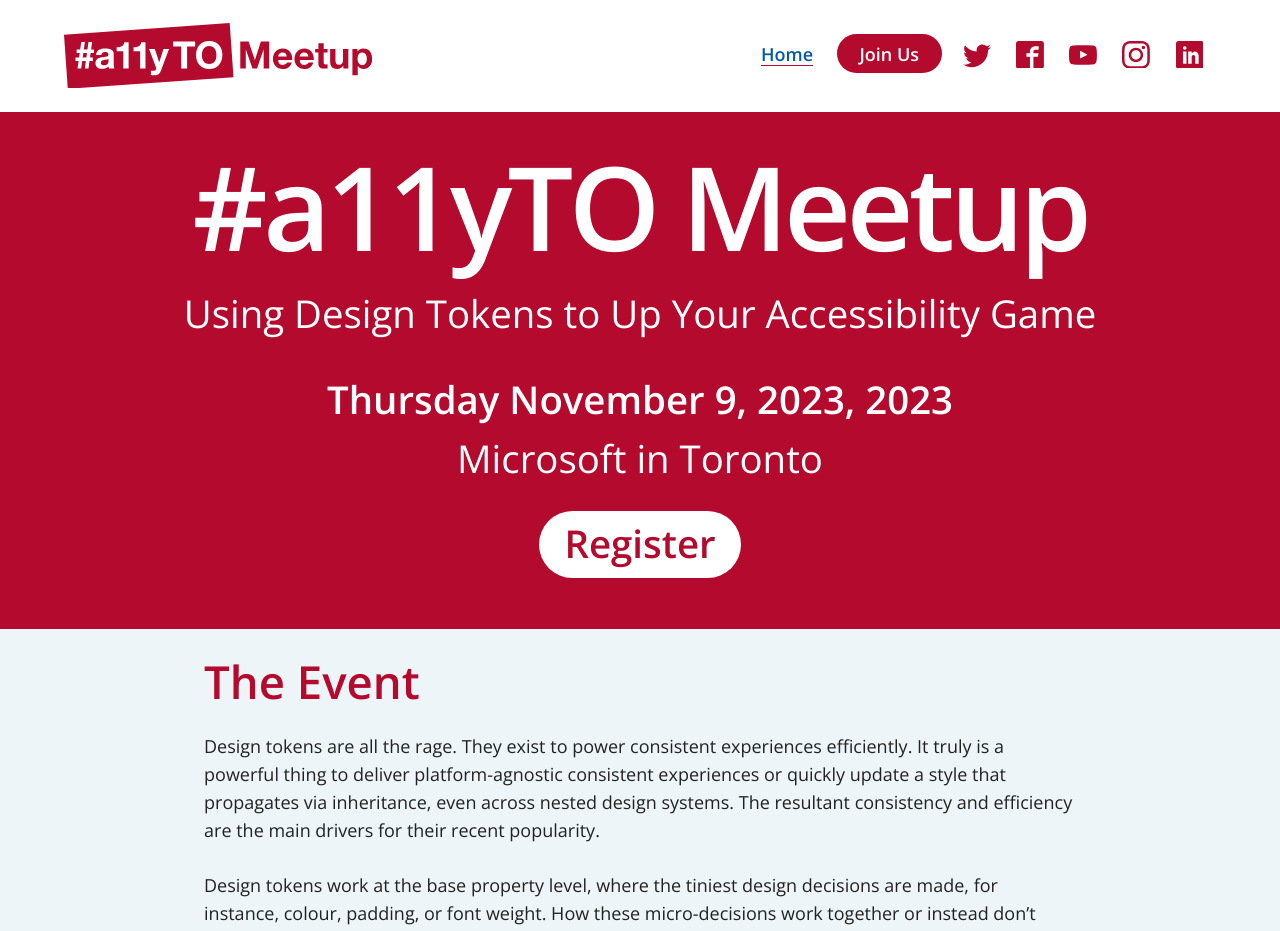
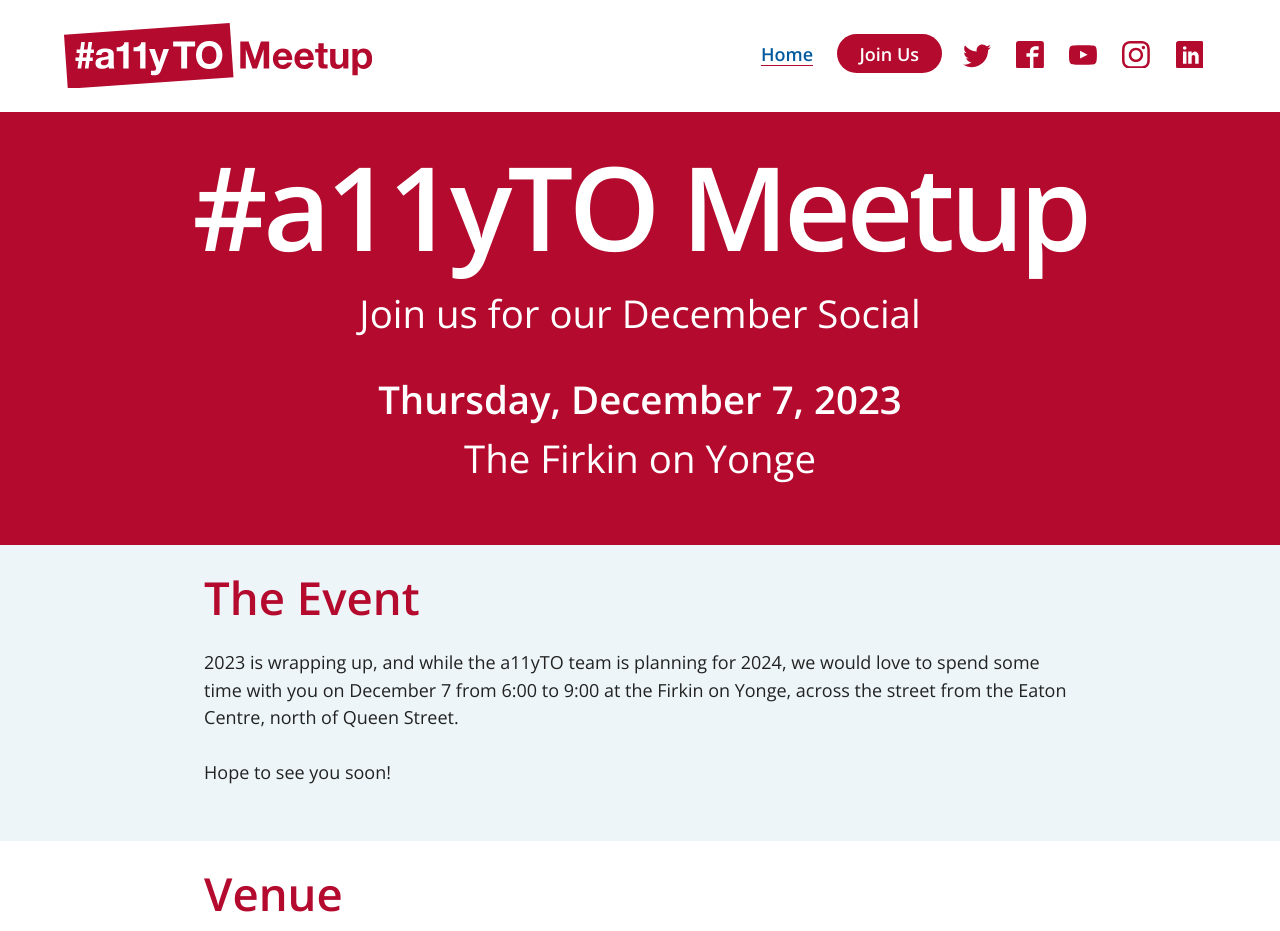
Before and after one commit to a11yTO/static-meetup-site, a Jekyll site: the page built from index.html, in a window 1280 px wide and 1400 px high. Shown: the top 931 px of the window. Built offline with Jekyll 4.4.1, drawn with Linux system fonts in a browser that asks for light colours; some of the changed text lies outside the part shown; grey boxes are pictures that could not be loaded.

Commit message:
Add December event

```diff
--- a/_includes/header.html
+++ b/_includes/header.html
@@ -71,11 +71,11 @@
     {% if page.id == 'home' %}
     <section class="event">
       <h1 class="event-title">#{{ site.title }}</h1>
-      <h2 class="event-description">Using Design Tokens to Up Your Accessibility Game</h2>
+      <h2 class="event-description">Join us for our December Social</h2>
       <ul class="event-detail">
-        <li class="event-date">Thursday November 9, 2023, 2023</li>
-        <li class="event-location">Microsoft in Toronto</li>
-        <li class="register"><a href="https://tickets.a11yto.com/e/15" rel="external nofollow">Register</a></li>
+        <li class="event-date">Thursday, December 7, 2023 </li>
+        <li class="event-location">The Firkin on Yonge</li>
+        <!-- <li class="register"><a href="#" rel="external nofollow">Register</a></li> -->
       </ul>
     </section>
     {% endif %}
--- a/_layouts/home.html
+++ b/_layouts/home.html
@@ -11,10 +11,10 @@
 <section aria-labelledby="travel-title" class="location">
         <h2 id="travel-title">Venue</h2>
         <div class="google-maps">
-          <iframe src="https://www.google.com/maps/embed?pb=!1m18!1m12!1m3!1d2887.199136578252!2d-79.3796743489205!3d43.64402506093955!2m3!1f0!2f0!3f0!3m2!1i1024!2i768!4f13.1!3m3!1m2!1s0x89d4cb2b7e2e6285%3A0x46372d79a92b7ac1!2sCIBC%20Square%2C%2081%20Bay%20St.%2C%20Toronto%2C%20ON%20M5J%201J5!5e0!3m2!1sen!2sca!4v1657389240086!5m2!1sen!2sca" width="600" height="450" style="border:0;" allowfullscreen="" loading="lazy" title="Map to venue" referrerpolicy="no-referrer-when-downgrade"></iframe>
+          <iframe src="https://www.google.com/maps/embed?pb=!1m18!1m12!1m3!1d2886.7372450669613!2d-79.37963010000001!3d43.653634800000034!2m3!1f0!2f0!3f0!3m2!1i1024!2i768!4f13.1!3m3!1m2!1s0x89d4cb33576f820d%3A0xf5d0eb543f38a6fc!2sFirkin%20on%20Yonge!5e0!3m2!1sen!2sca!4v1700938529413!5m2!1sen!2sca" width="600" height="450" style="border:0;" allowfullscreen="" loading="lazy" title="Map to venue" referrerpolicy="no-referrer-when-downgrade"></iframe>
         </div>
         <ul class="address">
-          <li class="venue">Microsoft at CIBC Square</li>
-          <li>81 Bay St. Toronto, ON</li>
+          <li class="venue">The Firkin on Yonge</li>
+          <li>207 Yonge St, Toronto, ON.</li>
         </ul>
       </section>
--- a/index.html
+++ b/index.html
@@ -12,13 +12,5 @@
 <p>The Greater Toronto Area (GTA) is a fantastic hub for digital accessibility and inclusive design. <strong>#a11yTO</strong> welcomes everyone to our community through our Meetups, and accessibility in general. Our goal is to provide a place for you to learn, share your experiences, ideas, and solutions and collaborate on building a more inclusive web.</p> -->
 
 <h2>The Event</h2>
-<p>Design tokens are all the rage. They exist to power consistent experiences efficiently. It truly is a powerful thing to deliver platform-agnostic consistent experiences or quickly update a style that propagates via inheritance, even across nested design systems. The resultant consistency and efficiency are the main drivers for their recent popularity.</p>
-<p>Design tokens work at the base property level, where the tiniest design decisions are made, for instance, colour, padding, or font weight. How these micro-decisions work together or instead don’t work well together can influence whether the experience is accessible.</p>
-<p>Karen Hawkins will show you how design tokens can significantly influence the accessibility of your designs.</p>
-<ul>
-  <li>Karen will show you how design token decisions affect the accessibility of UI elements.</li>
-  <li>You will learn how to use design tokens to improve the accessibility of UI elements.</li>
-  <li>And, you will leave this meetup understanding the importance of using design tokens to ensure a consistent experience across a broad set of UI elements.</li>
-</ul>
-<p>The meetup starts at 6:00 on November 9, 2023, in the Microsoft office at CIBC Square. Registration and a QR code is required to access the event.</p>
-<p><a href="https://tickets.a11yto.com/e/15" rel="external nofollow">Register for Using Design Tokens to Up Your Accessibility Game</a></p>
+<p>2023 is wrapping up, and while the a11yTO team is planning for 2024, we would love to spend some time with you on December 7 from 6:00 to 9:00 at the Firkin on Yonge, across the street from the Eaton Centre, north of Queen Street. </p>
+<p>Hope to see you soon!</p>
```
